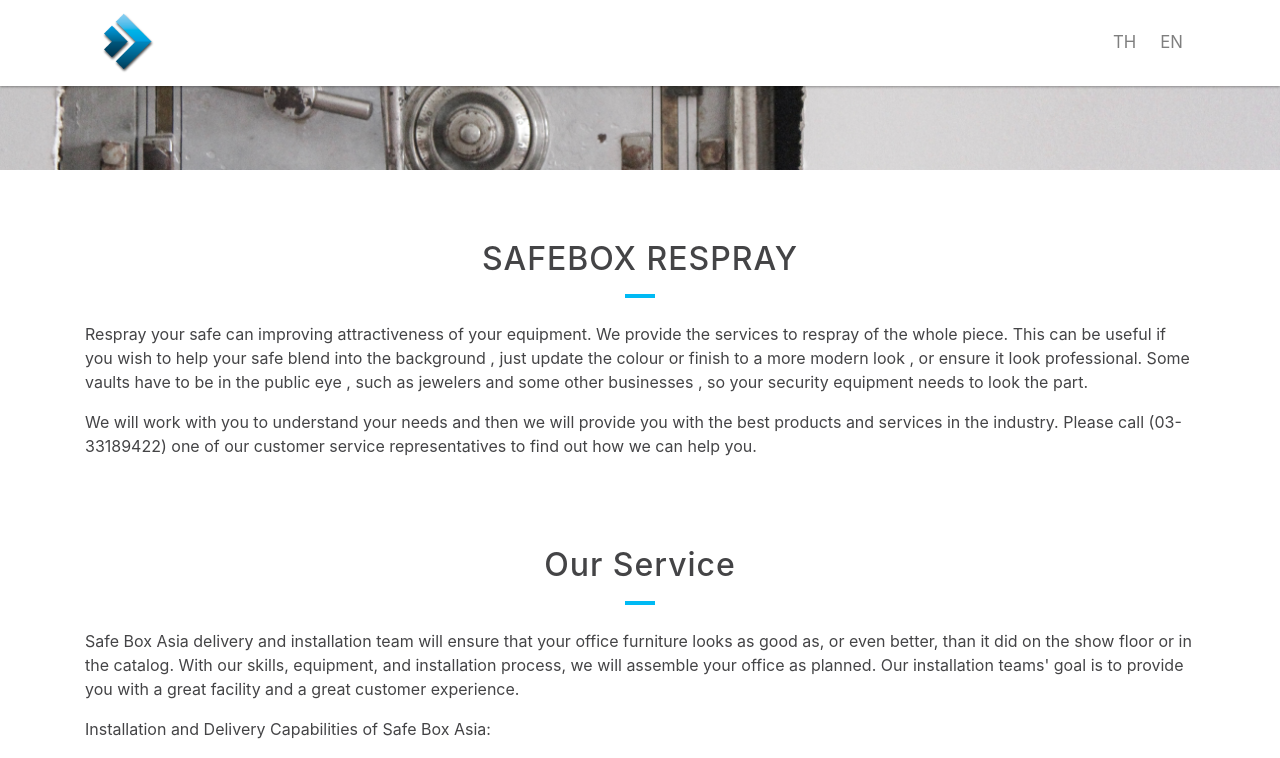
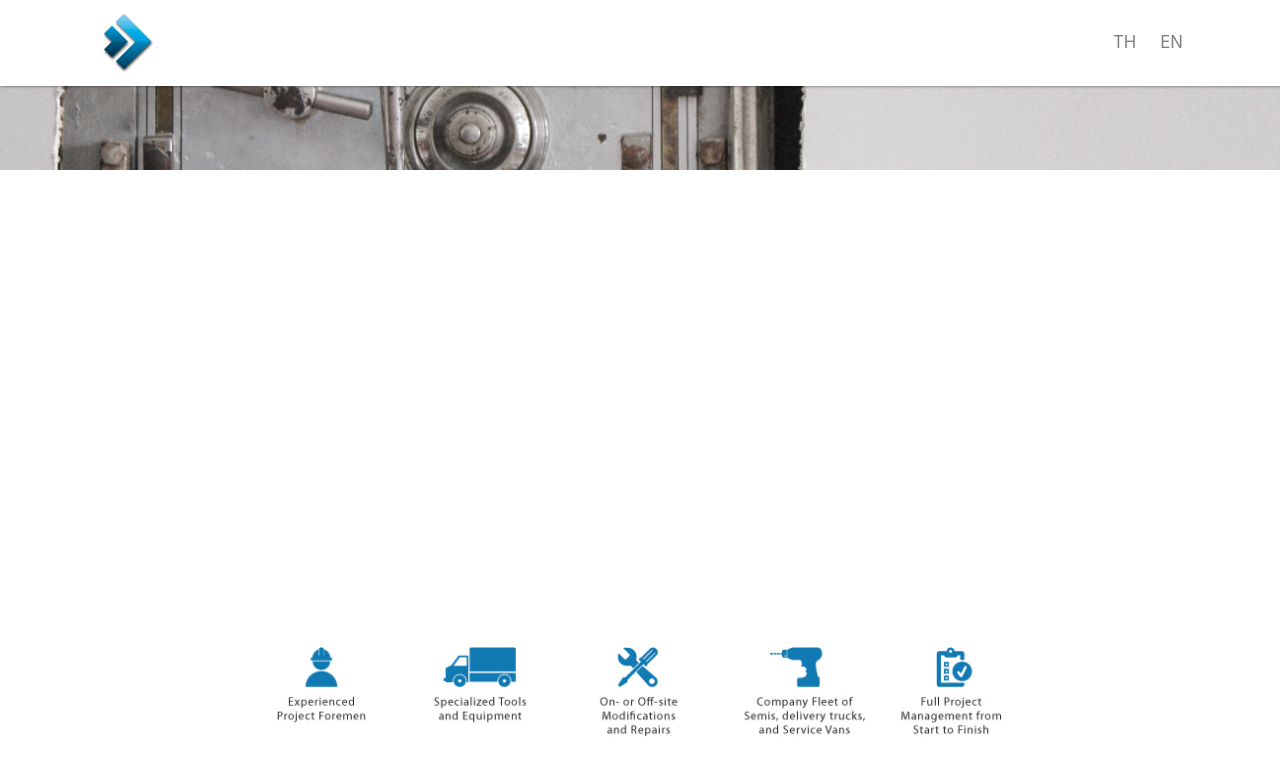
Before and after one commit to ganisdyp/safebox, a PHP site: template frontend/views/site/services.php in a window 1280 px wide. Shown: the top 758 px of the page. Run offline with PHP 8.4, Linux system fonts and the light colour scheme; the template is opened without the code that fills it, so the values that code supplies are empty; some libraries are stand-ins or nearby versions.

Commit message:
frontend update service

```diff
--- a/frontend/views/site/services.php
+++ b/frontend/views/site/services.php
@@ -11,73 +11,77 @@ define('PAGE_NAME', 'services');
 <div class="container">
   <div class="row">
     <div class="col-12 mb-4">
-      <div class="section-title text-center">
-        <h2 class="letter-spacing-1 font-playfair">SAFEBOX RESPRAY</h2>
+      <div class="section-title text-center viewpoint-animate d03s" data-animation="fadeInDown">
+        <h2 class="letter-spacing-1 font-playfair"><?php echo Yii::t('common', 'service_title'); ?></h2>
         <hr class="mx-auto">
       </div>
-      <div class="mt-4">
-        <p>Respray your safe can improving attractiveness of your equipment. We provide the services to respray of the whole piece. This can be useful if you wish to help your safe blend into the background , just update the colour or finish to a more modern look , or ensure it look professional. Some vaults have to be in the public eye , such as jewelers and some other businesses , so your security equipment needs to look the part.</p>
-        <p>We will work with you to understand your needs and then we will provide you with the best products and services in the industry. Please call (03-33189422) one of our customer service representatives to find out how we can help you.</p>
+      <div class="mt-4 viewpoint-animate d03s" data-animation="fadeIn">
+        <?php
+          echo '<p>'.Yii::t('common', 'service_content_1').'</p>';
+          echo '<p>'.Yii::t('common', 'service_content_2').'</p>';
+        ?>
       </div>
     </div>
   </div>
 </div>
 <div class="container">
-  <div class="row my-5">
+  <div class="row justify-content-center my-5">
     <div class="col-12">
-      <div class="section-title text-center">
-        <h2 class="letter-spacing-1 font-playfair">Our Service</h2>
+      <div class="section-title text-center viewpoint-animate d03s" data-animation="fadeInDown">
+        <h2 class="letter-spacing-1 font-playfair"><?php echo Yii::t('common', 'our_service'); ?></h2>
         <hr class="mx-auto">
       </div>
-      <div class="my-4">
-        <p>Safe Box Asia delivery and installation team will ensure that your office furniture looks as good as, or even better, than it did on the show floor or in the catalog. With our skills, equipment, and installation process, we will assemble your office as planned. Our installation teams' goal is to provide you with a great facility and a great customer experience.</p>
-        <p>Installation and Delivery Capabilities of Safe Box Asia:</p>
-        <div class="text-center">
-          <img src="images/service.jpg" class="img-fluid mt-2 mb-3" alt="">
-        </div>
+      <div class="mt-4 viewpoint-animate d03s" data-animation="fadeIn">
+        <?php
+          echo '<p>'.Yii::t('common', 'service_content_3').'</p>';
+          echo '<p>'.Yii::t('common', 'service_content_4').'</p>';
+        ?>
       </div>
+    </div>
+    <div class="col-lg-8">
+      <img src="../images/service.jpg" class="img-fluid mt-2 mb-3" alt="safebox thailand service">
     </div>
   </div>
 </div>
 <div class="bg-light-blue py-5">
   <div class="container">
-    <div class="row">
+    <div class="row viewpoint-animate d03s" data-animation="fadeIn">
       <div class="col-lg-4 mb-lg-0 mb-4">
         <div class="card card-event">
-          <div class="card-header text-center bold">SAFE BOX USING MANUAL TRAINING</div>
+          <div class="card-header text-center bold"><?php echo Yii::t('common', 'service_type_1'); ?></div>
           <div class="card-image pos-rel">
             <div class="img-4by3 holder">
-              <img class="card-img-top img-fluid" src="images/events/02.jpg">
+              <img class="card-img-top img-fluid" src="../images/service/manual-training.jpg">
             </div>
           </div>
           <div class="card-body">
-            Duis aute irure dolor in reprehenderit in voluptate velit eu fugiat nulla pariatur.
+            <?php echo Yii::t('common', 'service_type_1_content'); ?>
           </div>
         </div>
       </div>
       <div class="col-lg-4 mb-lg-0 mb-4">
         <div class="card card-event">
-          <div class="card-header text-center bold">SAFE BOX REPAIR</div>
+          <div class="card-header text-center bold"><?php echo Yii::t('common', 'service_type_2'); ?></div>
           <div class="card-image pos-rel">
             <div class="img-4by3 holder">
-              <img class="card-img-top img-fluid" src="images/events/02.jpg">
+              <img class="card-img-top img-fluid" src="../images/service/repair-safe.jpg">
             </div>
           </div>
           <div class="card-body">
-            Repair Safe and Force Open Safe
+            <?php echo Yii::t('common', 'service_type_2_content'); ?>
           </div>
         </div>
       </div>
       <div class="col-lg-4 mb-lg-0 mb-4">
         <div class="card card-event">
-          <div class="card-header text-center bold">RELOCATION SERVICE</div>
+          <div class="card-header text-center bold"><?php echo Yii::t('common', 'service_type_3'); ?></div>
           <div class="card-image pos-rel">
             <div class="img-4by3 holder">
-              <img class="card-img-top img-fluid" src="images/events/02.jpg">
+              <img class="card-img-top img-fluid" src="../images/service/relocation-services.jpg">
             </div>
           </div>
           <div class="card-body">
-            We have an experienced team of safe installers and movers who are fully trained to safely transport your safes or security products anywhere in Klang Valley. We have all the latest equipment required and ensure as little disruption as possible during the process.
+            <?php echo Yii::t('common', 'service_type_3_content'); ?>
           </div>
         </div>
       </div>
```
Also changed, not shown: common/messages/en/common.php (+14 -0 lines), common/messages/th/common.php (+14 -0 lines), frontend/web/images/service.jpg (added), frontend/web/images/service/force-open-safe.jpg (added), frontend/web/images/service/manual-training.jpg (added), frontend/web/images/service/relocation-services.jpg (added), frontend/web/images/service/repair-safe.jpg (added).
